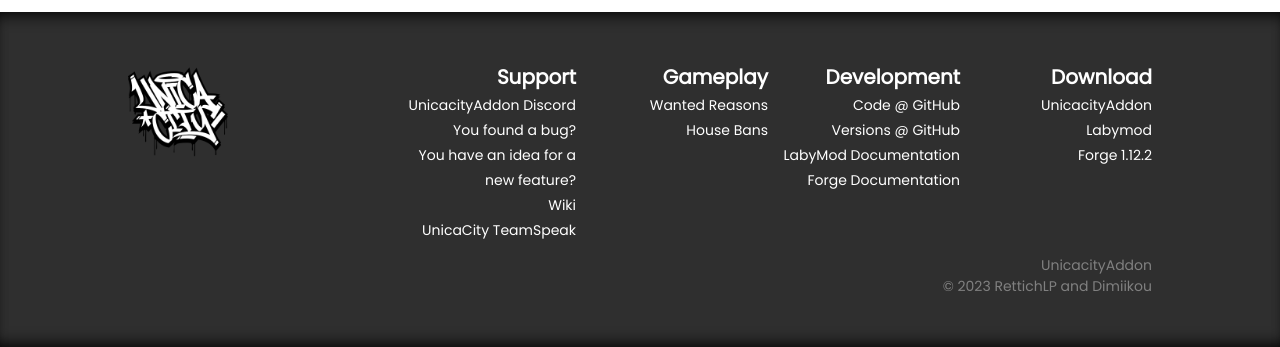
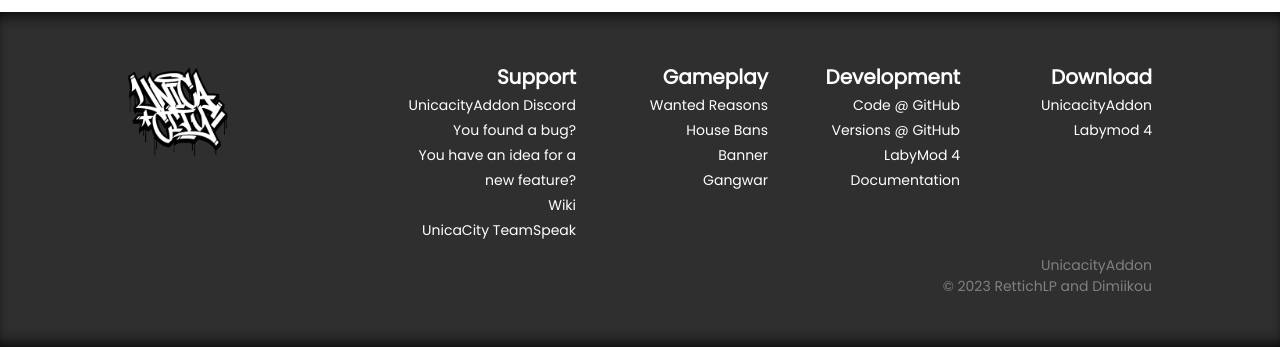
Before and after one commit to UnicacityAddon/unicacityaddon-web, a PHP site: page /banner.php in a window 1280 px wide. Shown: the part 801-1148 px from the top of the page. Run offline with PHP 8.4, Linux system fonts and the light colour scheme; data that the repository does not hold is empty; some libraries are stand-ins or nearby versions.

Commit message:
Update footer with actual links

```diff
--- a/common/php/footer.php
+++ b/common/php/footer.php
@@ -6,8 +6,8 @@
         <div class="grid-b grid-right">
             <p class="text-20-800">Support</p>
             <a class="text-14-400" style="text-decoration: none; color: white;" href="https://discord.gg/A9u5eY7CbS">UnicacityAddon Discord</a><br>
-            <a class="text-14-400" style="text-decoration: none; color: white;" href="https://github.com/UnicacityAddon/unicacityaddon-addon/issues/new?assignees=&labels=bug&template=bug-oder-fehler.md&title=UCAB+-+F%C3%BCge+hier+eine+kurze+Beschreibung+ein">You found a bug?</a><br>
-            <a class="text-14-400" style="text-decoration: none; color: white;" href="https://github.com/UnicacityAddon/unicacityaddon-addon/issues/new?assignees=&labels=enhancement&template=feature.md&title=UCAF+-+F%C3%BCge+hier+eine+kurze+Beschreibung+ein">You have an idea for a new feature?</a><br>
+            <a class="text-14-400" style="text-decoration: none; color: white;" href="https://github.com/UnicacityAddon/unicacityaddon-addon/issues/new?assignees=&labels=bug&projects=&template=bug.md&title=UCA+-+short+description">You found a bug?</a><br>
+            <a class="text-14-400" style="text-decoration: none; color: white;" href="https://github.com/UnicacityAddon/unicacityaddon-addon/issues/new?assignees=&labels=enhancement&projects=&template=feature.md&title=UCA+-+short+description">You have an idea for a new feature?</a><br>
             <a class="text-14-400" style="text-decoration: none; color: white;" href="https://wiki.unicacityaddon.rettichlp.de/">Wiki</a><br>
             <a class="text-14-400" style="text-decoration: none; color: white;" href="https://unicacity.de/teamspeak">UnicaCity TeamSpeak</a><br>
         </div>
@@ -15,19 +15,19 @@
             <p class="text-20-800">Gameplay</p>
             <a class="text-14-400" style="text-decoration: none; color: white;" href="/wantedReasons">Wanted Reasons</a><br>
             <a class="text-14-400" style="text-decoration: none; color: white;" href="/houseBans">House Bans</a><br>
+            <a class="text-14-400" style="text-decoration: none; color: white;" href="/banner">Banner</a><br>
+            <a class="text-14-400" style="text-decoration: none; color: white;" href="/gangwar">Gangwar</a><br>
         </div>
         <div class="grid-d grid-right">
             <p class="text-20-800">Development</p>
             <a class="text-14-400" style="text-decoration: none; color: white;" href="https://github.com/UnicacityAddon/unicacityaddon-addon/tree/main">Code @ GitHub</a><br>
             <a class="text-14-400" style="text-decoration: none; color: white;" href="https://github.com/UnicacityAddon/unicacityaddon-addon/releases">Versions @ GitHub</a><br>
-            <a class="text-14-400" style="text-decoration: none; color: white;" href="https://docs.labymod.net/pages/create-addons/introduction/">LabyMod Documentation</a><br>
-            <a class="text-14-400" style="text-decoration: none; color: white;" href="https://docs.minecraftforge.net/en/latest/">Forge Documentation</a><br>
+            <a class="text-14-400" style="text-decoration: none; color: white;" href="https://wiki.labymod.net/">LabyMod 4 Documentation</a><br>
         </div>
         <div class="grid-e grid-right">
             <p class="text-20-800">Download</p>
-            <a class="text-14-400" style="text-decoration: none; color: white;" href="https://github.com/UnicacityAddon/unicacityaddon-addon/releases/download/v<?php echo $latestVersion ?>/UnicacityAddon-<?php echo $latestVersion ?>.jar">UnicacityAddon</a><br>
-            <a class="text-14-400" style="text-decoration: none; color: white;" href="https://www.labymod.net/de/download">Labymod</a><br>
-            <a class="text-14-400" style="text-decoration: none; color: white;" href="https://files.minecraftforge.net/net/minecraftforge/forge/index_1.12.2.html">Forge 1.12.2</a><br>
+            <a class="text-14-400" style="text-decoration: none; color: white;" href="https://github.com/UnicacityAddon/unicacityaddon-addon/releases/download/v<?php echo $latestVersion ?>/unicacityaddon-<?php echo $latestVersion ?>.jar">UnicacityAddon</a><br>
+            <a class="text-14-400" style="text-decoration: none; color: white;" href="https://www.labymod.net/de/download">Labymod 4</a><br>
         </div>
         <div class="grid-f grid-right">
             <p  class="text-14-400" style="color: var(--gray)">UnicacityAddon<br>© <?php echo date("Y"); ?> RettichLP and Dimiikou</p>
```
